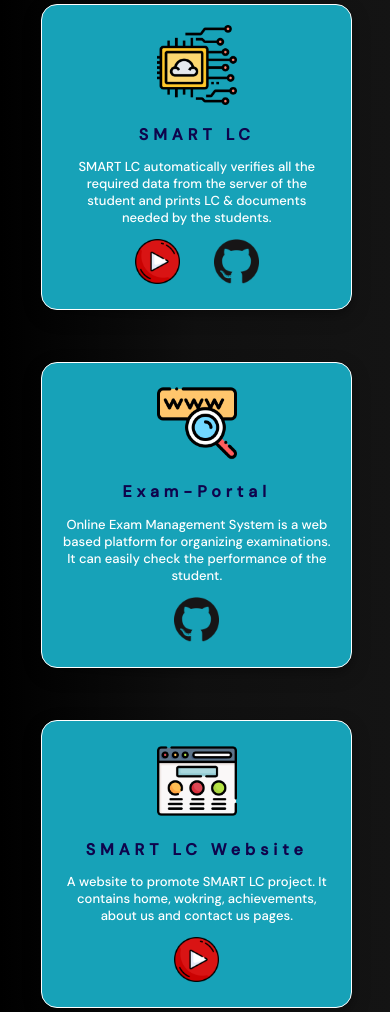
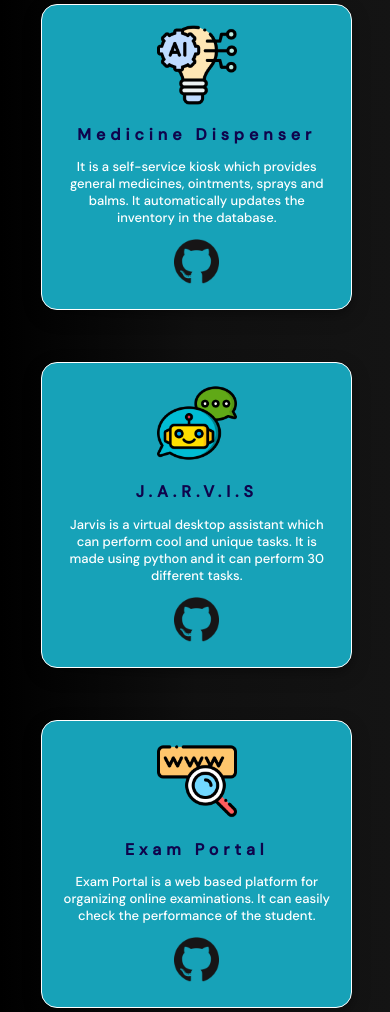
Before and after one commit to Arpita-8850/arpita.live, a plain HTML site: page index.html in a window 390 px wide. Shown: the part 5980-6992 px from the top of the page. Drawn offline with nearby package versions, Linux system fonts and the light colour scheme; a script that the page names is missing; a web font is replaced by a local one.

Commit message:
your comment

```diff
--- a/index.html
+++ b/index.html
@@ -491,7 +491,6 @@
   </div>
   <table id="lapi-project">
     <tr data-aos="fade-up"  data-aos-duration="800" data-aos-once= "true" >
-
       <td>
         <div class = "box5" style="margin-left: 50px">
           <img class="icon" src="smartlc.png">
@@ -551,7 +550,6 @@
              It has play, pause, resume, stop, previous & next buttons and we can create playlist.</p>
           <a href="https://youtu.be/5Qd-uLbcnjg"> <img src="play.png" class="link"></a>
           <a href="https://github.com/Arpita-8850/Python_Mp3_Player"> <img src="gh.png" class="link"></a>
-
         </div>
       </td>
 
@@ -563,23 +561,11 @@
     <table id="mobile-project">
       <tr data-aos="fade-up"  data-aos-duration="800" data-aos-once= "true" >
         <td>
-         <div class = "box5">
-          <img class="icon" src="ch.png"/>
-          <h1>J.A.R.V.I.S</h1>
-          <p>Jarvis is a virtual desktop assistant which can perform cool and unique tasks.
-            It is made using python and it can perform 30 different tasks.</p>
-            <a href="https://github.com/Arpita-8850/JARVIS"> <img src="gh.png" class="link"></a>
-          </div>
-        </td>
-      </tr>
-
-      <tr data-aos="fade-up"  data-aos-duration="800" data-aos-once= "true" >
-        <td>
           <div class = "box5">
             <img class="icon" src="smartlc.png">
             <h1>SMART LC</h1>
-            <p>SMART LC  automatically verifies all the required data from the server of the student and
-               prints LC & documents needed by the students.</p>
+            <p>A vending machine that automatically verifies all the required data from
+              the college server of the student and prints LC & documents needed by the students.</p>
             <a href="https://youtu.be/INiSMv0XOcA"> <img src="play.png" class="link"></a>
             <a href="https://github.com/Arpita-8850/SMART-LC"> <img src="gh.png" class="link"></a>
           </div>
@@ -589,15 +575,40 @@
       <tr data-aos="fade-up"  data-aos-duration="800" data-aos-once= "true" >
         <td>
           <div class = "box5">
-            <img class="icon" src="www.png"/>
-            <h1>Exam-Portal</h1>
-            <p>Online Exam Management System is a web based platform for organizing examinations. It  can easily check the performance of the student.</p>
-            <a href="https://github.com/Arpita-8850/Exam-Portal"> <img src="gh.png" class="link"></a>
+            <img class="icon" src="ai.png"/>
+            <h1>Medicine Dispenser</h1>
+            <p>It is a self-service kiosk which provides general medicines, ointments,
+              sprays and balms. It automatically updates the inventory in the database.</p>
+            <a href="https://github.com/Arpita-8850/Smart-Medicine-Dispenser"> <img src="gh.png" class="link"></a>
           </div>
         </td>
       </tr>
 
+      <tr data-aos="fade-up"  data-aos-duration="800" data-aos-once= "true" >
+        <td>
+          <div class = "box5">
+             <img class="icon" src="ch.png"/>
+             <h1>J.A.R.V.I.S</h1>
+             <p>Jarvis is a virtual desktop assistant which can perform cool and unique tasks.
+               It is made using python and it can perform 30 different tasks.</p>
+               <a href="https://github.com/Arpita-8850/JARVIS"> <img src="gh.png" class="link"></a>
+           </div>
+         </td>
+      </tr>
+
       <tr data-aos="fade-up"  data-aos-duration="800" data-aos-once= "true">
+        <td>
+          <div class = "box5">
+            <img class="icon" src="www.png"/>
+            <h1>Exam Portal</h1>
+            <p>Exam Portal is a web based platform for organizing online examinations. It can easily check the performance of the student.</p>
+            <a href="https://github.com/Arpita-8850/Exam-Portal"> <img src="gh.png" class="link"></a>
+          </div>
+        </td>
+
+      </tr>
+
+      <tr data-aos="fade-up"  data-aos-duration="800" data-aos-once= "true" >
         <td>
           <div class = "box5">
             <img class="icon" src="website.png"/>
@@ -617,18 +628,6 @@
                It has play, pause, resume, stop, previous & next buttons and we can create playlist.</p>
             <a href="https://youtu.be/5Qd-uLbcnjg"> <img src="play.png" class="link"></a>
             <a href="https://github.com/Arpita-8850/Python_Mp3_Player"> <img src="gh.png" class="link"></a>
-
-          </div>
-        </td>
-      </tr>
-
-      <tr data-aos="fade-up"  data-aos-duration="800" data-aos-once= "true" >
-        <td>
-          <div class = "box5">
-            <img class="icon" src="ai.png"/>
-            <h1>AASAN Edu System</h1>
-            <p>E-AASAN Edu System provides soft copy of LC and other documents to the students by
-              verifying all the data from the college server. </p>
           </div>
         </td>
       </tr>
--- a/responsive-style.css
+++ b/responsive-style.css
@@ -219,7 +219,8 @@
         -moz-column-gap: 0px;
         column-count: 1;
         column-gap: 0px;
-        padding: 60px;
+        padding: 0;
+        width: 85%;
       }
 
     .box4 {
```
